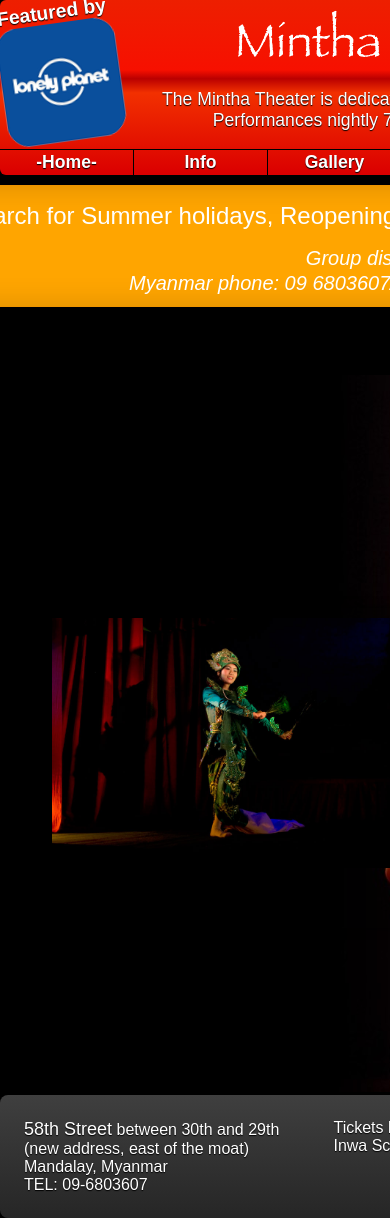
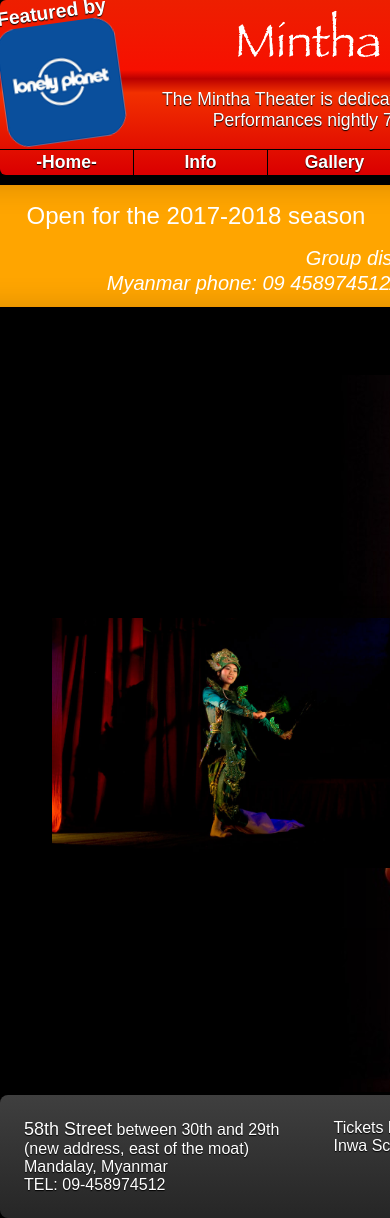
Before and after one commit to pehrlich/MTheater, a PHP site: page /index.php in a window 390 px wide; the page is wider, and only the part inside the window is pictured. Run offline with PHP 8.4, Linux system fonts and the light colour scheme; some libraries are stand-ins or nearby versions.

Commit message:
Update phone #

```diff
--- a/footer.php
+++ b/footer.php
@@ -17,7 +17,7 @@
         <br/>
         (new address, east of the moat)<br/>
         Mandalay, Myanmar<br/>
-        TEL: 09 6803607
+        TEL: 09 458974512
     </p>
 
     <p class="footer-col">
--- a/header.php
+++ b/header.php
@@ -46,27 +46,27 @@
 //graphics done - start text
             if (num == 1) {
                 header = "The Mintha Theater is dedicated to classical Myanmar dance.  <br>Performances nightly 7 days a week at 8:30 PM.";
-                footer = "<font size=\"+1\">58th Street</font> between 30th and 29th <br> (new address, east of the moat)<br>Mandalay, Myanmar<br>TEL:	09-6803607";
+                footer = "<font size=\"+1\">58th Street</font> between 30th and 29th <br> (new address, east of the moat)<br>Mandalay, Myanmar<br>TEL:	09-458974512";
                 info = "The Mintha Theater performs a rotating repertoire of classical Myanmar dance nightly at 8:30 PM. Shows are an hour long and composed of a series of short dance pieces in lavish traditional costume. Featuring students and faculty from the Inwa School of Performing Arts with a live classical Myanmar saing waing orchestra. The dance pieces are beautifully choreographed to illustrate the wide range of the court and folk dance forms that are native to Myanmar. The program changes nightly and spans more than 12 distinct dances, some dating from the days of Bagan.<br><br>Performances nightly 7 days a week at 8:30 PM.<br><br>Ticket Price: 14,000 kyats<br><br>Contact the theater for group rates and special performances.";
             }
             else if (num == 2) {
                 header = "Le Mintha Theater est d&#233;di&#233; &#224; la danse de Myanmar classique. <br>Les performances ont lieu chaque jour de la semaine &#224; 20:30 h.";
-                footer = "<font size=\"+1\">58&#232;me Rue</font> entre 30&#232;me et 29&#232;me <br>(nouvelle adresse , &agrave; l'est du foss&eacute;) <br>Mandalay, Myanmar<br>TEL: 09-6803607";
+                footer = "<font size=\"+1\">58&#232;me Rue</font> entre 30&#232;me et 29&#232;me <br>(nouvelle adresse , &agrave; l'est du foss&eacute;) <br>Mandalay, Myanmar<br>TEL: 09-458974512";
                 info = "Le Mintha Theater mets en scene un r&#233;pertoire changeant du danse de Myanmar classique chaque soir &#224; 20:30h. Les spectacles durent une heure et se composent d'un feuilleton des morceaux de danses courts dans des costumes traditionnels et color&#233;s. Le groupe est compos&#233; de 7 danseurs et 8 musiciens de gamelan sous la direction de U Ohn Maung. Les morceaux de danse sont admirablement chor&#233;graphi&#233;s pour illustrer la grande vari&#233;t&#233; des danses de court et folkloriques qui sont typiques pour Myanmar. Le programme est &#233;chang&#233; chaque soir et est compos&#233; de plus que 12 danses distinctes, dont quelques-uns datent du temps de Bagan.<br><br>Les performances chaque soir&#233;e &#225; 20:30 h.<br><br>Prix : 14,000 kyats<br><br>Veuillez contacter le th&#233;&#224;tre pour des taux de groupe et des performances sp&#233;ciales, s.v.p. ";
             }
             else if (num == 3) {
                 header = "Das Mintha Theater ist klassischem Myanmar-Tanz gewidmet. <br>Auff&#252;hrungen t&#228;glich um 20:30 Uhr";
-                footer = "<font size=\"+1\"> 58. Strasse</font> zwischen 30. und 29. <br>(neue Adresse , &ouml;stlich des Grabens) <br>Mandalay, Myanmar <br>TEL: 09-6803607";
+                footer = "<font size=\"+1\"> 58. Strasse</font> zwischen 30. und 29. <br>(neue Adresse , &ouml;stlich des Grabens) <br>Mandalay, Myanmar <br>TEL: 09-458974512";
                 info = "Das Mintha Theater f&#252;hrt t&#228;glich um 20:30 Uhr klassische Myanmar-T&#228;nze aus seinem wechselnden Reperoire auf. Auff&#252;hrungen dauern eine Stunde und bestehen aus einer Reihe kurzer T&#228;nze in farbenpr&#228;chtigen traditionellen Kost&#252;men. Die Truppe besteht aus 7 T&#228;nzern und 8 gamelan-Musikern unter der Leitung von U Ohn Maung. Die Tanzst&#252;cke sind wundersch&#246;n choreographiert und illustrieren die Vielfalt der einheimischen h&#246;fischen und Volkst&#228;nze. Das Programm wechselt t&#228;glich und beinhaltet mehr als 12 verschiedene T&#228;nze, einige datierend aus der Pagan-Zeit.<br><br>Auff&#252;hrungen t&#228;glich um 20:30 Uhr<br><br>Eintritt: 14,000 kyat<br><br>F&#252;r Gruppenpreise und spezielle Auff&#252;hrungen kontaktieren Sie bitte das Theater.";
             }
             else if (num == 4) {
                 header = "Il Mintha Theater &#232; consacrato al ballo di Myanmar classico. <br>Le prestazioni ogni sera 7 giorni una settimana a 8:30 PM.";
-                footer = "<font size=\"+1\">La Strada 58</font> tra 30 e 29 <br>(nuovo indirizzo , ad est del fossato) <br>Mandalay, Myanmar<br>TEL: 09-6803607";
+                footer = "<font size=\"+1\">La Strada 58</font> tra 30 e 29 <br>(nuovo indirizzo , ad est del fossato) <br>Mandalay, Myanmar<br>TEL: 09-458974512";
                 info = "Il Mintha Theater esegue un repertorio in rotazione di ballo di Myanmar classico ogni sera alle 8:30 PM. Ogni mostre sono una hora ed e composta di una serie di pezzi di ballo brevi nei costumi prodigi tradizionali. La troupe composta di 7 ballerini e 8 musicisti al modo di gamelan sotto la regia di U Ohn Maung. La coreografia di tutti i pezzi di ballo e bellamente preparata per illustrare la vasta gamma di forme di ballo folklorico chesono indigeno a Myanmar. Il programma cambia ogni sera ed attraversa pi di 12 balli distinti; alcuni anche sono della epoca di Bagan. <br><br>Le prestazioni ogni sera, per tutta la settimana alle 8:30 PM. <br><br>Il Prezzo di biglietto: 14,000 kyats<br><br>Contattare il teatro per sapere i prezzi ribassati di gruppo e le prestazioni speciali."
             }
             else if (num == 5) {
                 header = "El Mintha Theater se dedica al baile cl&#225;sico de Myanmar. <br>Ofrece funciones nocturnas 7 d&#237;as la semana a las 8:30p.m.";
-                footer = "58th Street entre las calles 30 y 29<br> (nueva direcci&oacute;n , al este de la fosa) <br>Mandalay, Myanmar<br>TEL:  09-6803607";
+                footer = "58th Street entre las calles 30 y 29<br> (nueva direcci&oacute;n , al este de la fosa) <br>Mandalay, Myanmar<br>TEL:  09-458974512";
                 info = "El Mintha Theater ofrece un repertorio rotativo de baile cl&#225;sico de Myanmar todas las noches a las 8:30 p.m. Las funciones duran una hora y consisten en una serie de bailes cortos; los bailarines usan fastuosos disfraces tradicionales. La compa&#241;&#237;a est&#225; compuesta de 7 bailarines y 8 m&#250;sicos estilo gamelan dirigidos por Ohn U Maung. Los bailes tienen una hermosa coreografia para ilustrar la gran variedad de danzas de corte y populares nativas de Myanmar. El programa cambia cada noche y abarca m&#225;s de 12 diferentes bailes, algunos de los d&#237;as datan de los días de Bagan. <br><br>Funciones nocturnas 7 d&#237;as a la semana a las 8:30 p.m. <br><br>Precio de entrada: 14,000 kyats<br><br>Comuníquese con las oficinas del teatro para obtener información sobre precios para grupos y funciones especiales. "
             }
             document.getElementById('blurb1').innerHTML = header;
@@ -136,9 +136,9 @@
 
 
     <div class="opening-banner">
-        Closed in March for Summer holidays, Reopening in Oct 15th.
+        Open for the 2017-2018 season
         <div class="small">
             Group discounts available
-            <br/>Myanmar phone: 09 6803607<span style="font-size: 1.2em; color: white;">/</span> 09 45897 4512
+            <br/>Myanmar phone: 09 458974512<span style="font-size: 1.2em; color: white;">/</span>,  09 428153287
         </div>
      </div>
```
